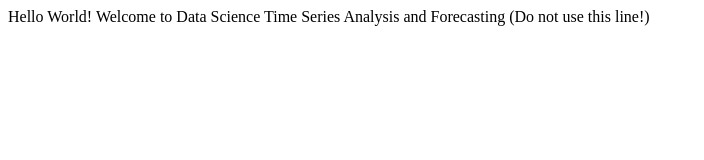
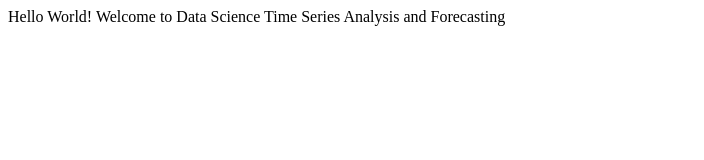
Before and after one commit to rmDL4SON/Time_Series, a plain HTML site: page index.html in a window 1280 px wide. Shown: the whole page, without its empty margins (0-704 px from the left). Drawn offline with Linux system fonts and the light colour scheme.

Commit message:
Update index.html

```diff
--- a/index.html
+++ b/index.html
@@ -5,6 +5,6 @@
 </head>
 <body>
 	Hello World! Welcome to Data Science Time Series Analysis and Forecasting
-	(Do not use this line!)
+
 </body>
 </html>
```
